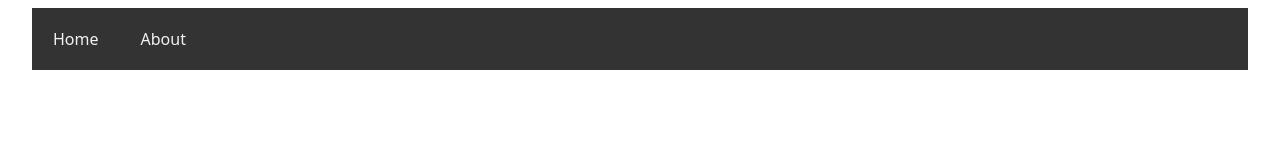
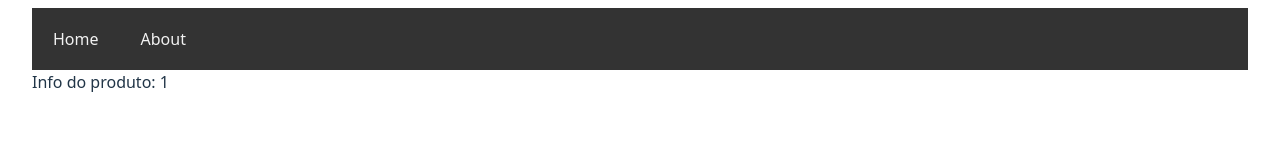
Before and after one commit to joao-vittorr/estudo-react-native, a React (Vite) app in the folder 8_react_router/reactrouter/: page /product/1/info in a window 1280 px wide. Shown: the part 149-300 px from the top of the page. Built offline with nearby package versions, Linux system fonts and the light colour scheme.

Commit message:
Criando nested router

```diff
--- a/8_react_router/reactrouter/src/App.jsx
+++ b/8_react_router/reactrouter/src/App.jsx
@@ -7,6 +7,7 @@ import { BrowserRouter, Routes, Route, Link } from 'react-router-dom'
 import Home from './pages/Home'
 import About from './pages/About'
 import Product from './pages/Product'
+import Info from './pages/Info'
 
 // 3 import dos componentes
 import Navbar from './components/Navbar'
@@ -20,6 +21,8 @@ function App() {
         <Routes>
           <Route path="/" element={<Home />} />
           <Route path="/about" element={<About />} />
+          {/* nested route */}
+          <Route path="/product/:id/info" element={<Info />} />
           {/* route com parâmetro */}
           <Route path="/product/:id" element={<Product />} />
         </Routes>
--- /dev/null
+++ b/8_react_router/reactrouter/src/pages/Info.jsx
@@ -0,0 +1,12 @@
+import React from 'react'
+import { useParams } from 'react-router-dom'
+
+const Info = () => {
+  const { id } = useParams();
+
+  return (
+    <div>Info do produto: {id}</div>
+  )
+}
+
+export default Info;
--- a/8_react_router/reactrouter/src/pages/Product.jsx
+++ b/8_react_router/reactrouter/src/pages/Product.jsx
@@ -1,5 +1,5 @@
 import React from 'react'
-import { useParams } from 'react-router-dom'
+import { Link, useParams } from 'react-router-dom'
 import { useFetch } from '../hooks/useFetch'
 
 const Product = () => {
@@ -19,6 +19,8 @@ const Product = () => {
             <p>ID do produto: {product.id}</p>
             <p>Nome do produto: {product.name}</p>
             <p>Preço: {product.price}</p>
+            {/* nested routing */}
+            <Link to={`/product/${product.id}/info`}>Mais informações</Link>
           </>
         )}
     </div>
```
